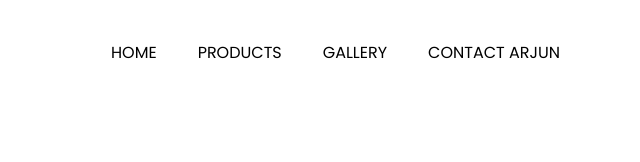
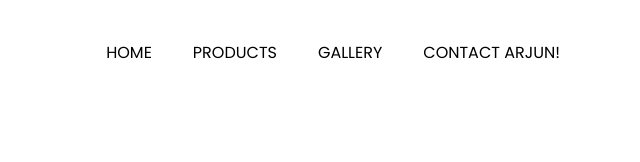
Before and after one commit to arjunshetty1/Fauxica-Practise, a plain HTML site: page index.html in a window 1280 px wide. Shown: the top 162 px of the page, 640-1280 px from the left. Drawn offline with nearby package versions, Linux system fonts and the light colour scheme; files that its build step writes are made by us from their sources; files whose address does not match are found by name.

Commit message:
Update index.html

```diff
--- a/index.html
+++ b/index.html
@@ -24,7 +24,7 @@
              <li><a href="#" class="active">Home</a></li>
              <li><a href="#">Products</a></li>
              <li><a href="#">Gallery</a></li>
-             <li><a href="#">Contact Arjun</a></li>
+             <li><a href="#">Contact Arjun!</a></li>
         </ul>
     </nav>
 </header>
```
